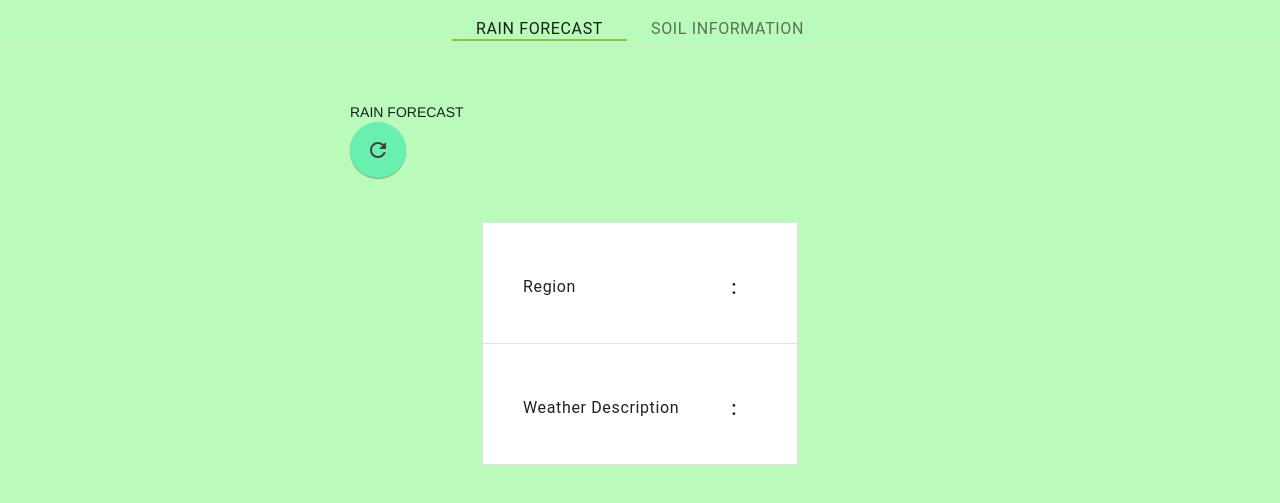
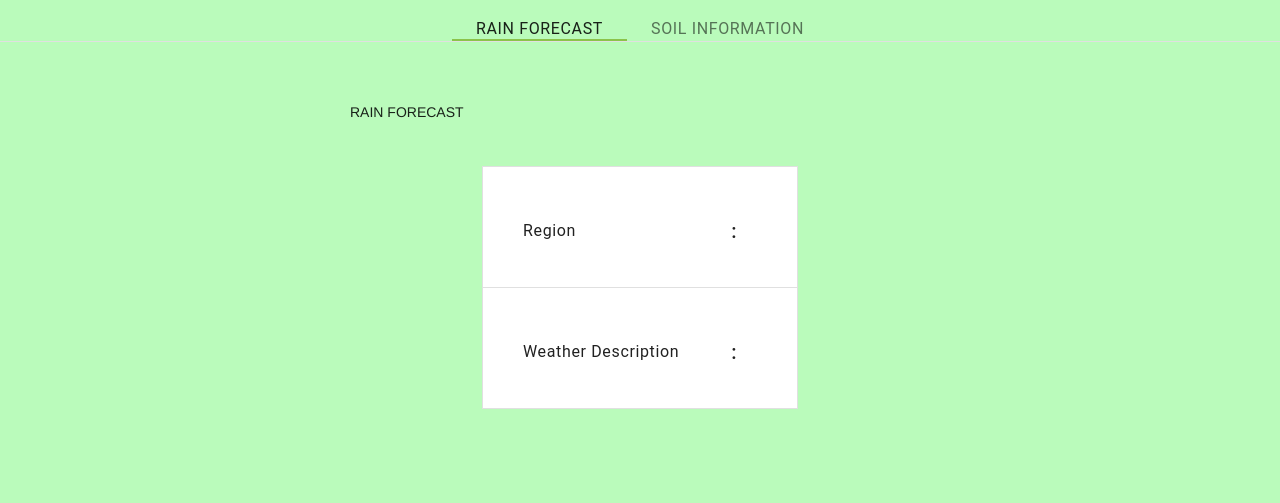
Before and after one commit to snehalgupta/Intelliwater, a website: page index (2).html in a window 1280 px wide. Shown: the part 71-574 px from the top of the page. Drawn offline with nearby package versions, Linux system fonts and the light colour scheme.

Commit message:
Removed refresh buttons

```diff
--- a/index (2).html
+++ b/index (2).html
@@ -319,11 +319,6 @@ function timerset(){
              <div class="container-tab-heading">
              RAIN FORECAST
              </div>
-             <div class="container-tab-heading">
-                 <button id="getit" onclick="getLocation();" class="mdl-button mdl-js-button mdl-button--fab mdl-button--colored">
-                   <i class="material-icons">refresh</i>
-                 </button>
-             </div>
              <!-- Simple list -->
           </span>
               <style>
@@ -369,11 +364,6 @@ function timerset(){
             <span>
                <div class="container-tab-heading">
                SOIL INFORMATION
-               </div>
-               <div class="container-tab-heading">
-                   <button class="mdl-button mdl-js-button mdl-button--fab mdl-button--colored" id="reset">
-                     <i class="material-icons">refresh</i>
-                   </button>
                </div>
                <!-- Simple list -->
             </span>
```
